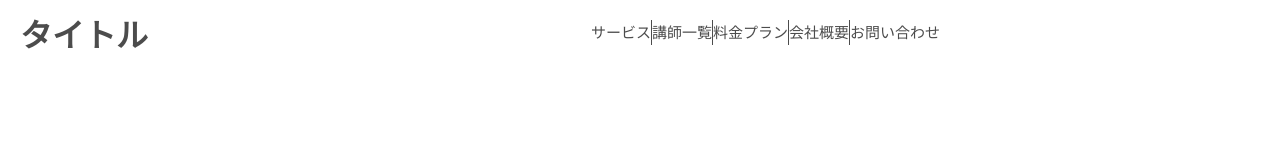
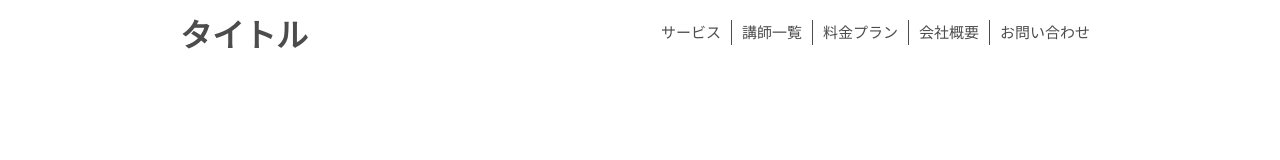
Before and after one commit to okt7m/work, a plain HTML site: page 第二回work2/index.html in a window 1280 px wide. Drawn offline with Linux system fonts and the light colour scheme.

Commit message:
第二回課題修正_2

```diff
--- a/第二回work2/css/style.css
+++ b/第二回work2/css/style.css
@@ -37,21 +37,18 @@ img {
     max-width: 960px;
     padding: 20px;
     box-sizing: border-box;
-
+    margin: 0 auto;
 }
 
 .nav_wrap ul{
 
     display: flex;
     justify-content: flex-end;
-    list-style: none;
-    max-width: 960px;
     border: #4c4c4c;
-
 }
 
 .nav_wrap ul li{
-    padding: 5px 0;
+    padding: 5px 10px;
     font-size: 15px;
     border-right: 1px solid #4c4c4c;
 }
@@ -74,6 +71,7 @@ img {
     }
 
     .nav_wrap ul li{
+        padding: 5px 0;
         border-right: none;
         border-bottom: 1px solid #4c4c4c;
     }
```
